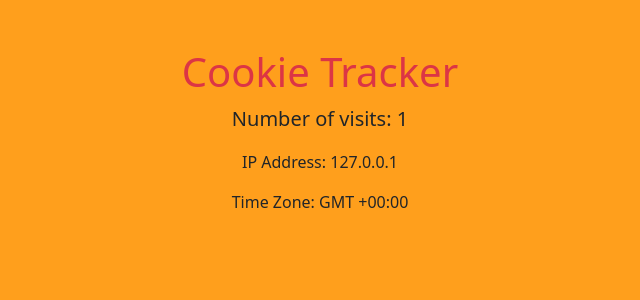
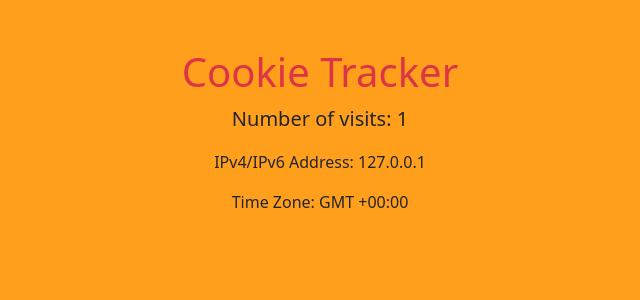
Before and after one commit to sajjadsalman/Electic---Ecommerce-Store-for-PC-build-and-buy, a Django app: page /part1/cookie in a window 1280 px wide. Shown: the part 56-356 px from the top of the page, without its empty margins (320-960 px from the left). Run offline with Django 4.2, Linux system fonts and the light colour scheme; some libraries are stand-ins or nearby versions.

Commit message:
Update cookie.html

```diff
--- a/part1/templates/part1/cookie.html
+++ b/part1/templates/part1/cookie.html
@@ -34,7 +34,7 @@
     <div class="text-center">
         <h1 class="text-danger">Cookie Tracker</h1>
         <p class="lead">Number of visits: {{ visits }}</p>
-        <p>IP Address: {{ request.META.HTTP_X_FORWARDED_FOR|default:request.META.REMOTE_ADDR }}</p>
+        <p>IPv4/IPv6 Address: {{ request.META.HTTP_X_FORWARDED_FOR|default:request.META.REMOTE_ADDR }}</p>
         <p>Time Zone: <span id="timeZone"></span></p>
     </div>
 </div>
```
